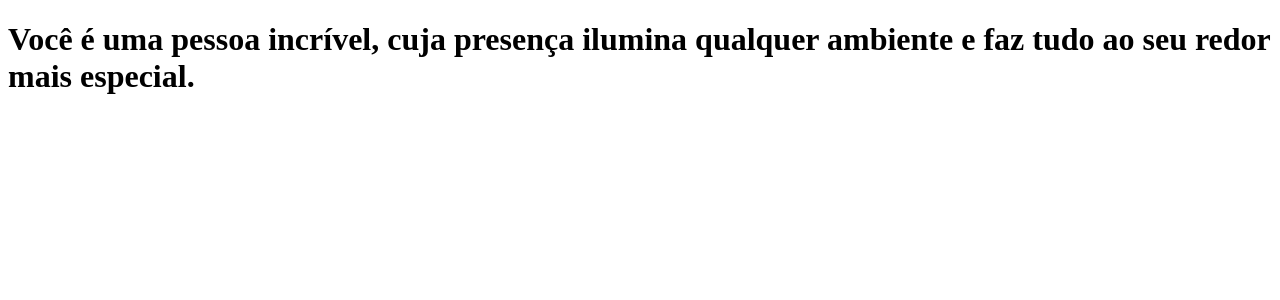
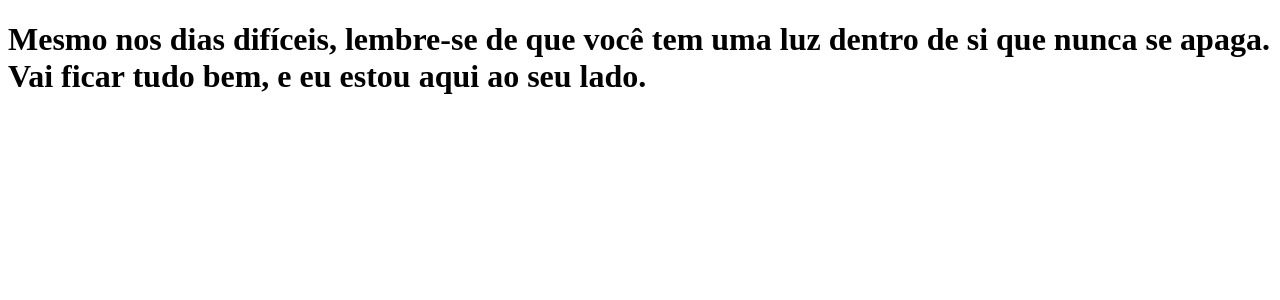
Before and after one commit to davidgabriel23/clone-tab-news, a Next.js app: page / in a window 1280 px wide. Shown: the top 300 px of the page. Built offline with nearby package versions, Linux system fonts and the light colour scheme.

Commit message:
att frase

```diff
--- a/pages/index.js
+++ b/pages/index.js
@@ -1,7 +1,7 @@
 function Home() {
 
 
-    return <h1>Você é uma pessoa incrível, cuja presença ilumina qualquer ambiente e faz tudo ao seu redor mais especial.</h1>
+    return <h1>Mesmo nos dias difíceis, lembre-se de que você tem uma luz dentro de si que nunca se apaga. Vai ficar tudo bem, e eu estou aqui ao seu lado.</h1>
 
 }
 
```
